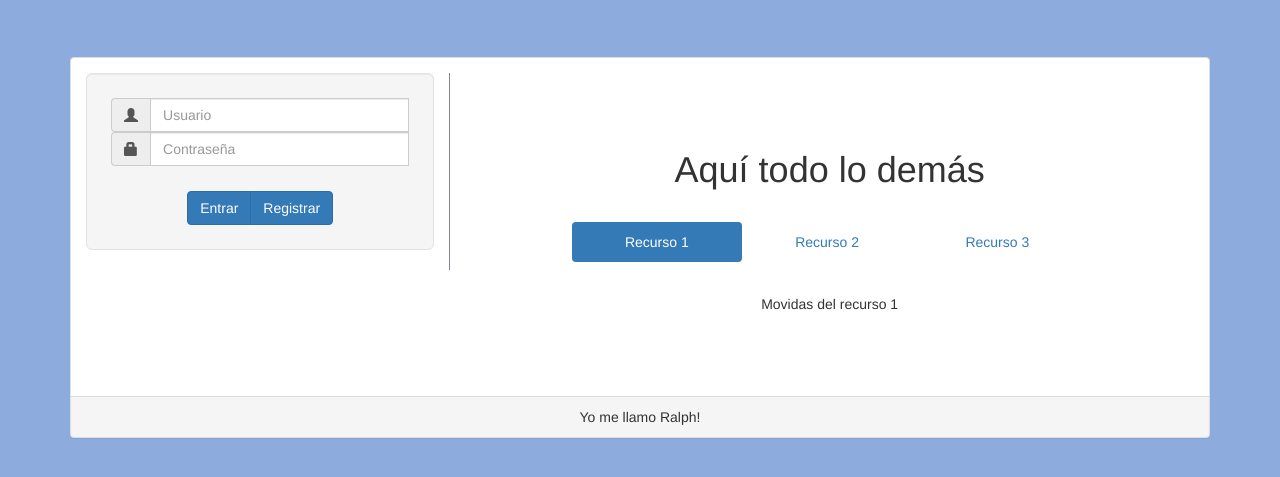
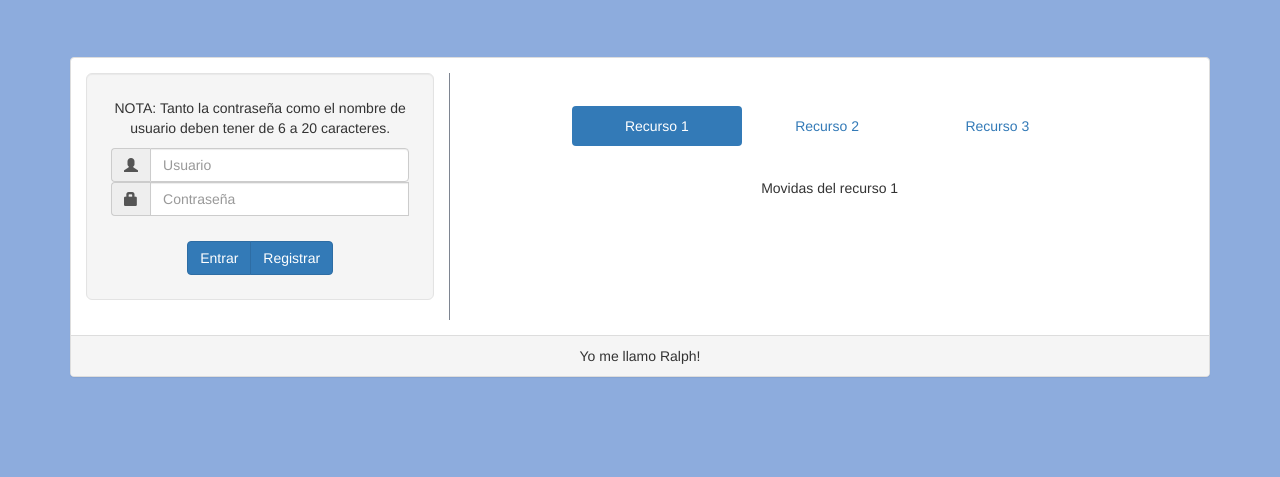
Before and after one commit to reallinfo/proyectoIV, a Flask app: page / in a window 1280 px wide. Shown: the part 252-729 px from the top of the page. Run offline with Flask 2, Linux system fonts and the light colour scheme; some libraries are stand-ins or nearby versions.

Commit message:
añadido aviso longitud pass/usr en template

```diff
--- a/main.py
+++ b/main.py
@@ -15,6 +15,7 @@ MONGO_URL = os.environ.get('MONGO_URL', 'mongodb://prueba:123456@ds245805.mlab.c
 
 @app.route('/', methods=['GET', 'POST'])
 def index():
+	session.pop('msg', None)
 	if request.method == 'POST' and not session.get('logged_in'):
 		client = pymongo.MongoClient(MONGO_URL)
 		col = client.base.users_iv
--- a/static/css/estilo.css
+++ b/static/css/estilo.css
@@ -12,12 +12,14 @@ header{
 
 #gestion-usuarios{
 	text-align:center;
+	height:100%;
 	border-right:1px solid #7e8591;
 }
 
 #movidas{
 	text-align:center;
 	padding:5%;
+	padding-top:0%;
 	/* border-left:1px solid #7e8591;*/
 }
 
--- a/templates/index.html
+++ b/templates/index.html
@@ -1,6 +1,7 @@
 
 <!DOCTYPE html>
 <html lang="en">
+
 <head>
 {% block bootstrapCDN %}
 	<link rel="stylesheet" href="https://maxcdn.bootstrapcdn.com/bootstrap/3.3.7/css/bootstrap.min.css">
@@ -17,11 +18,13 @@
 
 <body>
 <div class = "container">
+
 	<header class = "jumbotron">
 		<h1>NOMBRE muy original</h1>
+	</header>
 
-	</header>
 	<main class = "panel panel-default">
+
 	<section class = "panel-body">
 	<div class = "row">
 		<div class="col-xs-4" id = "gestion-usuarios" >
@@ -61,11 +64,11 @@
 			{% else %}
 
 				{% block notlogged %}
-					<form id = "login" method = 'POST'>
-
+				<p class = "info">NOTA: Tanto la contraseña como el nombre de usuario deben tener de 6 a 20 caracteres.</p>
+	<form id="login" method = 'POST'>
 		<div class="input-group">
 			<span class="input-group-addon"><i class="glyphicon glyphicon-user"></i></span>
-							<input type = "text" placeholder = "Usuario" class = "form-control" name = "usr"/><br/>
+			<input type = "text" placeholder = "Usuario" class = "form-control" name = "usr" required>
 		</div>
 
 		<div class="input-group">
@@ -82,11 +85,9 @@
 				{% endblock %}
 			{% endif %}
 		</div>
+		</div>
 
-
-		</div>
 		<div class="col-xs-8" id = "movidas">
-			<h1>Aquí todo lo demás</h1>
 			<ul class = "nav nav-pills" id = "menu">
 				<li class = "active"><a data-toggle = "pill" href = "#rec1">Recurso 1</a></li>
 				<li><a data-toggle = "pill" href = "#rec2">Recurso 2</a></li>
@@ -109,10 +110,12 @@
 
 			</div>
 		</div>
+	</div>
 	</section>
+
 	<footer class = "panel-footer">Yo me llamo Ralph!</footer>
+
 	</main>
-</div>
+
 </body>
-
 </html>
```
Also changed, not shown: templates/cosas.html (deleted, +0 -10 lines). Lines whose indentation alone changed are shown as unchanged.
